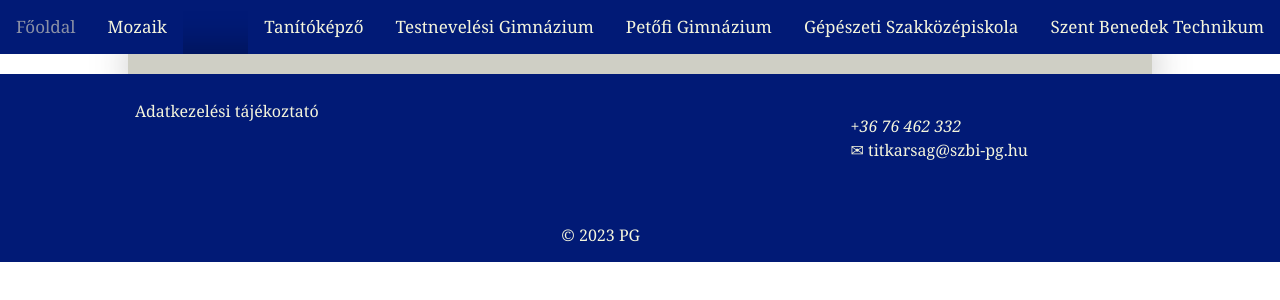
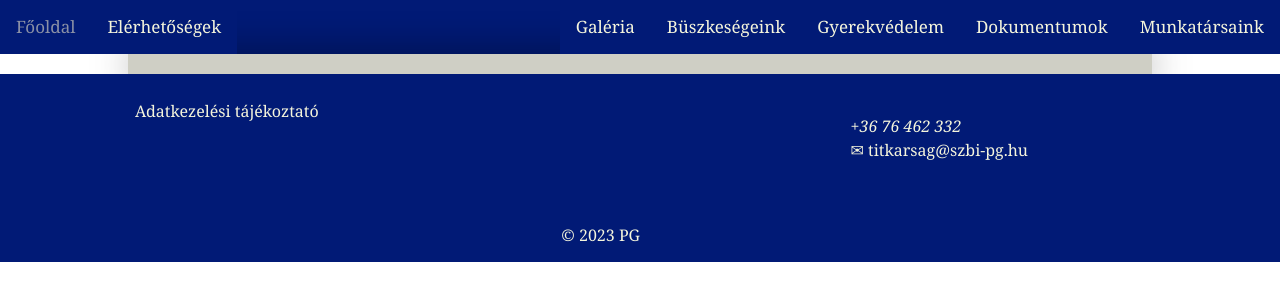
Before and after one commit to kov-edit/pgOldalAtkariKovacs, a plain HTML site: page index.html in a window 1280 px wide. Drawn offline with nearby package versions, Linux system fonts and the light colour scheme.

Commit message:
Update index.html

```diff
--- a/index.html
+++ b/index.html
@@ -13,12 +13,12 @@
     <div class="topnav" id="myTopnav">
 
         <a href="index.html">Főoldal</a>
-        <a href="mozaik.html">Mozaik</a>
-        <a href="" class="split">Szent Benedek Technikum</a>
-        <a href="" class="split">Gépészeti Szakközépiskola</a>
-        <a href="" class="split">Petőfi Gimnázium</a>
-        <a href="testnevgimi.html" class="split">Testnevelési Gimnázium</a>
-        <a href="tanitokepzo.html" class="split">Tanítóképző</a>
+        <a href="mozaik.html">Elérhetőségek</a>
+        <a href="" class="split">Munkatársaink</a>
+        <a href="" class="split">Dokumentumok</a>
+        <a href="" class="split">Gyerekvédelem</a>
+        <a href="testnevgimi.html" class="split">Büszkeségeink</a>
+        <a href="tanitokepzo.html" class="split">Galéria</a>
         <a href="javascript:void(0);" class="icon" onclick="myFunction()">
           <i class="fa fa-bars"></i>
         </a>
```
